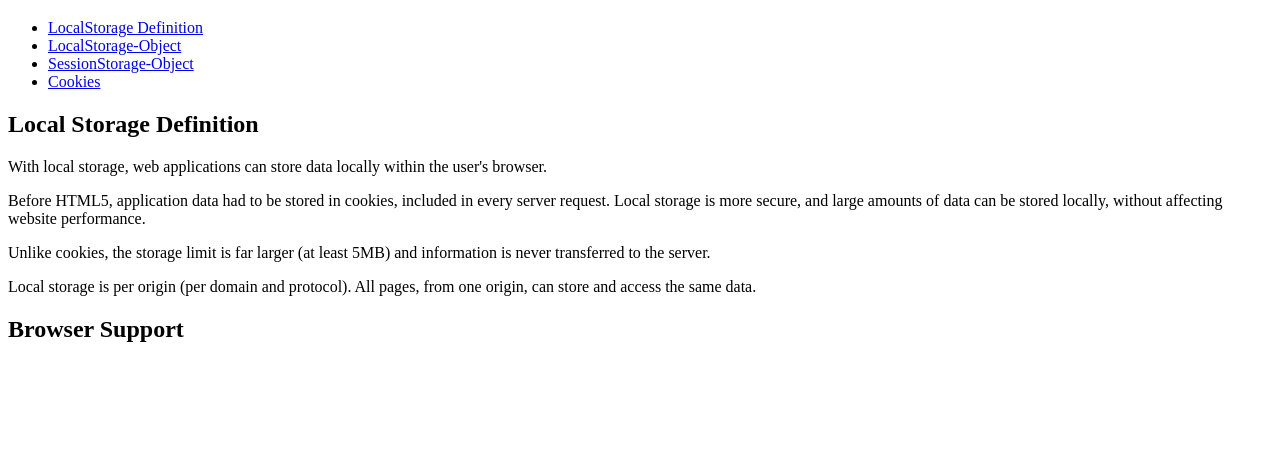
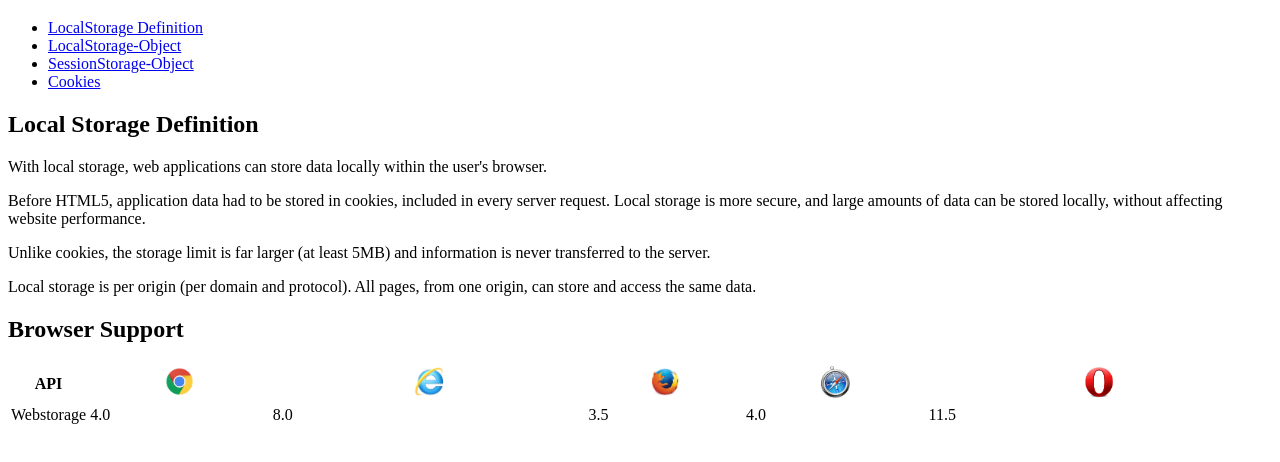
Before and after one commit to IssamJow/Local-Storage-Projekt, a plain HTML site: page Projekt.html in a window 1280 px wide. Shown: the part 142-604 px from the top of the page. Drawn offline with Linux system fonts and the light colour scheme.

Commit message:
Brwoserimg hinzugefugt & tabele auf html geschrieben

```diff
--- a/Projekt.html
+++ b/Projekt.html
@@ -44,9 +44,31 @@
 
             <section id="Support">
                 <h2>Browser Support</h2>
-
+                    <table>
+	          <thead>
+		          <tr>
+			          <th >API</th>
+		            <th><img src="Browserimg/unnamed.png" alt="chrome" width="16%"></th>
+		            <th><img src="Browserimg/internet-explorer-10-for-windows-7-16-535x535.png" alt="IE" width="10%"></th>
+                     <th><img src="Browserimg/firefox-256.e2c1fc556816.jpg" alt="Firefox" width="18%"></th>
+                     <th><img src="Browserimg/safari-extrem-langsam_4134868a.jpg" alt="Safari" width="16%"></th>
+                      <th><img src="Browserimg/Opera-Logo-Icon.jpg" alt="Opera" width="14%"></th>
+		          </tr>
+			      </thead>
+			      <tbody>
+				      <tr>
+					      <td>Webstorage</td>
+					      <td>4.0</td>
+					      <td>8.0</td>
+                          <td>3.5</td>
+                          <td>4.0</td>
+                          <td>11.5</td>
+				      </tr>
 
             </section>
+            <section>
+
+                </section>
 
 
 
```
Also changed, not shown: Browserimg/Opera-Logo-Icon.jpg (added), Browserimg/firefox-256.e2c1fc556816.jpg (added), Browserimg/internet-explorer-10-for-windows-7-16-535x535.png (added), Browserimg/safari-extrem-langsam_4134868a.jpg (added), Browserimg/unnamed.png (added).
